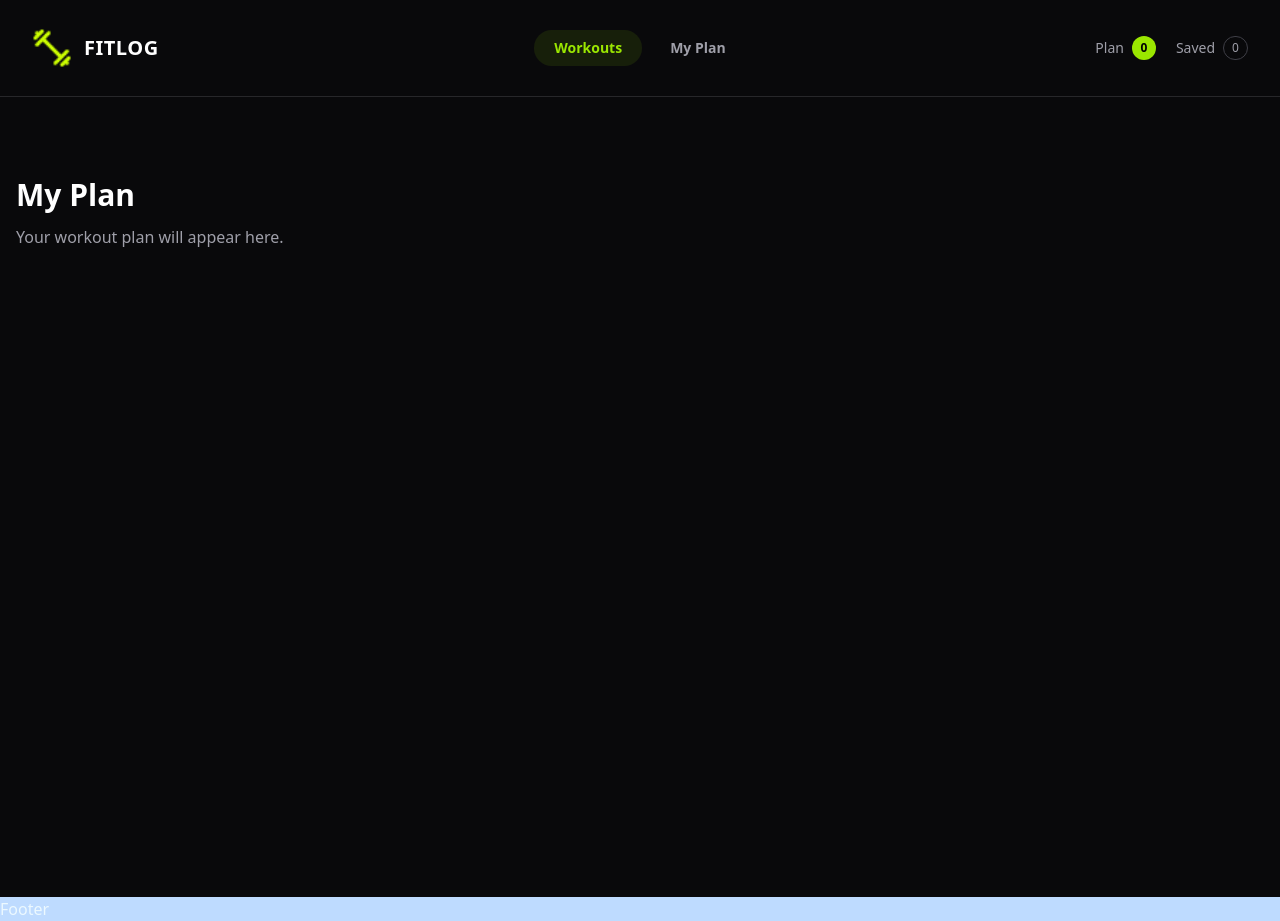
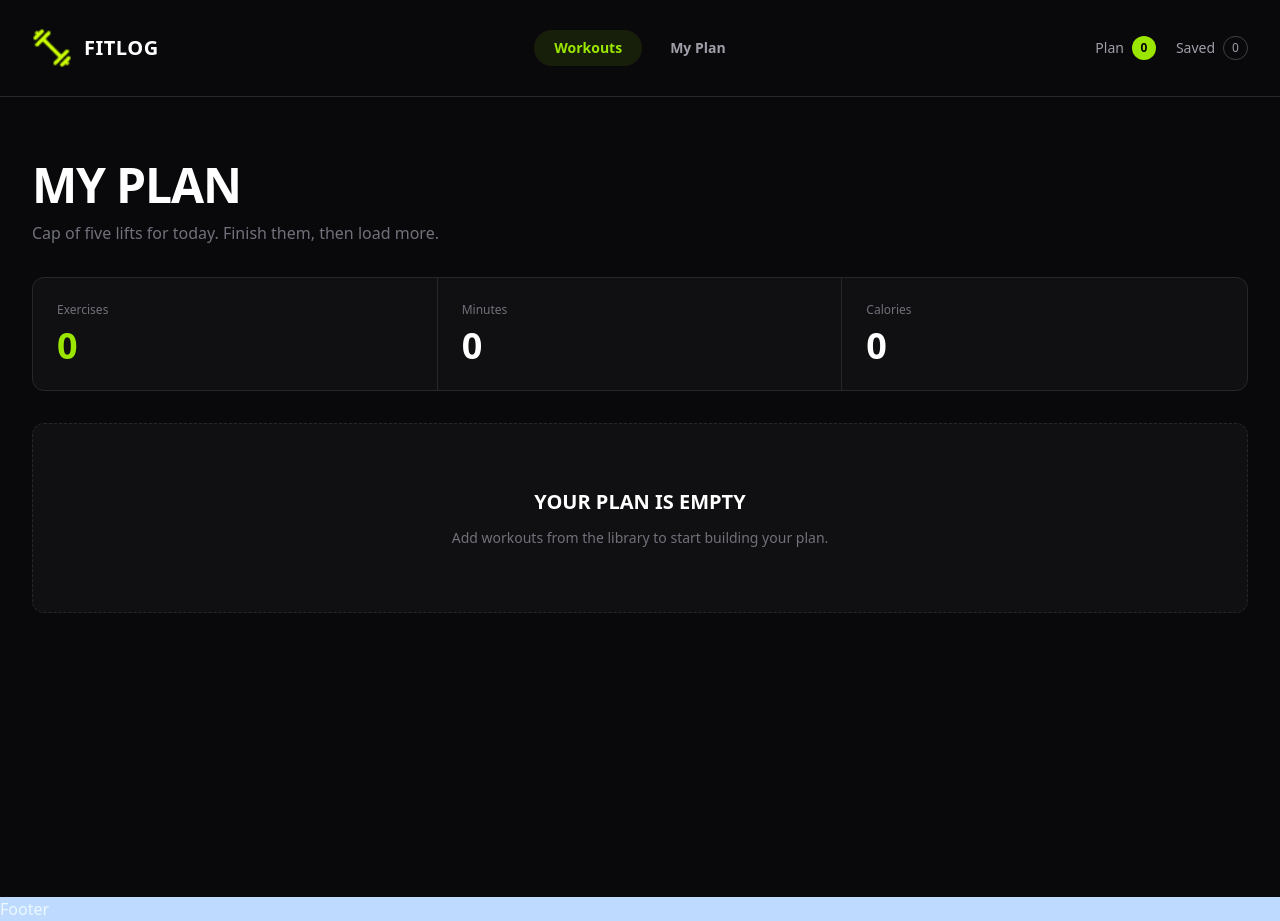
Before and after one commit to mdriyan143/NextJs_Assignment-06, a Next.js app: page /my-plan in a window 1280 px wide. Built offline with nearby package versions, Linux system fonts and the light colour scheme.

Commit message:
Add my plan and counters functionally

```diff
--- a/src/app/layout.tsx
+++ b/src/app/layout.tsx
@@ -3,6 +3,7 @@ import { Geist, Geist_Mono } from "next/font/google";
 import "./globals.css";
 import Navbar from "@/components/shared/Navbar";
 import Footer from "@/components/shared/Footer";
+import PlanProvider from "@/context/PlanContext";
 
 const geistSans = Geist({
   variable: "--font-geist-sans",
@@ -27,14 +28,14 @@ export default function RootLayout({ children }: LayoutProps<"/">) {
       className={`${geistSans.variable} ${geistMono.variable} h-full antialiased`}
     >
       <body className="min-h-full flex flex-col">
-
+        <PlanProvider>
         <Navbar/>
 
         {children}
 
 
         <Footer/>
-
+        </PlanProvider>
         </body>
     </html>
   );
--- a/src/app/my-plan/page.tsx
+++ b/src/app/my-plan/page.tsx
@@ -1,18 +1,127 @@
+"use client";
+
 import React from 'react';
+import { useContext } from "react";
+import Image from "next/image";
+import { PlanContext } from "@/context/PlanContext";
 
 const MyPlanPage = () => {
+ const { plan, setPlan } = useContext(PlanContext);
+
+const totalMinutes = plan.reduce(
+  (total, workout) => total + workout.duration,
+  0
+);
+
+const totalCalories = plan.reduce(
+  (total, workout) => total + workout.caloriesBurned, 0
+);
   return (
-    <section className="min-h-screen bg-zinc-950 px-4 py-20 text-white">
+    <main className="min-h-screen bg-zinc-950 px-4 py-16 text-white sm:px-6 lg:px-8">
       <div className="mx-auto max-w-7xl">
-        <h1 className="text-3xl font-bold">
-          My Plan
-        </h1>
 
-        <p className="mt-3 text-zinc-400">
-          Your workout plan will appear here.
-        </p>
+      <div className="mb-8">
+  <h1 className="text-4xl font-black uppercase tracking-tight sm:text-5xl">
+    My Plan
+  </h1>
+
+  <p className="mt-3 text-sm text-zinc-500 sm:text-base">
+    Cap of five lifts for today. Finish them, then load more.
+  </p>
+</div>
+
+<div className="mb-8 grid overflow-hidden rounded-xl border border-zinc-800 bg-zinc-900/50 sm:grid-cols-3">
+  <div className="border-b border-zinc-800 p-6 sm:border-b-0 sm:border-r">
+    <p className="text-xs text-zinc-500">
+      Exercises
+    </p>
+
+    <p className="mt-2 text-4xl font-black text-lime-400">
+      {plan.length}
+    </p>
+  </div>
+
+  <div className="border-b border-zinc-800 p-6 sm:border-b-0 sm:border-r">
+    <p className="text-xs text-zinc-500">
+      Minutes
+    </p>
+
+    <p className="mt-2 text-4xl font-black text-white">
+      {totalMinutes}
+    </p>
+  </div>
+
+  <div className="p-6">
+    <p className="text-xs text-zinc-500">
+      Calories
+    </p>
+
+    <p className="mt-2 text-4xl font-black text-white">
+      {totalCalories}
+    </p>
+  </div>
+</div>
+
+        {plan.length === 0 ? (
+          <div className="rounded-xl border border-dashed border-zinc-800 bg-zinc-900/50 px-6 py-16 text-center">
+            <h2 className="text-xl font-bold uppercase">
+              Your plan is empty
+            </h2>
+
+            <p className="mt-3 text-sm text-zinc-500">
+              Add workouts from the library to start building your plan.
+            </p>
+          </div>
+        ) : (
+          <div className="grid gap-5 sm:grid-cols-2 lg:grid-cols-3">
+            {plan.map((workout) => (
+              <div
+                key={workout.id}
+                className="overflow-hidden rounded-xl border border-zinc-800 bg-zinc-900">
+                <div className="relative aspect-4/3">
+                  <Image
+                    src={workout.image}
+                    alt={workout.name}
+                    fill
+                    className="object-cover"/>
+                </div>
+
+                <div className="p-5">
+                  <div className="flex flex-wrap gap-2">
+                    {workout.muscleGroups.map((group) => (
+                      <span
+                        key={group}
+                        className="rounded-full bg-lime-400/10 px-3 py-1 text-[10px] font-bold uppercase text-lime-400">
+                        {group}
+                      </span>
+                    ))}
+                  </div>
+
+                  <h2 className="mt-4 text-lg font-black uppercase">
+                    {workout.name}
+                  </h2>
+
+                  <div className="mt-4 flex gap-4 text-xs text-zinc-400">
+                    <span>{workout.duration} min</span>
+                    <span>{workout.sets} sets</span>
+                    <span>{workout.reps} reps</span>
+                  </div>
+
+                  <button
+                    type="button"
+                    onClick={() => {
+                      setPlan(plan.filter((item) => item.id !== workout.id));
+                    }}
+                    className="cursor-pointer mt-5 w-full rounded-md border border-zinc-700 px-4 py-3 text-sm font-semibold text-white transition hover:bg-zinc-800">
+                    Remove
+                  </button>
+                </div>
+              </div>
+            ))}
+          </div>
+        )}
       </div>
-    </section>
+    </main>
   );
 };
 
--- a/src/app/workouts/[id]/page.tsx
+++ b/src/app/workouts/[id]/page.tsx
@@ -5,7 +5,7 @@ import type { Workout } from "@/types/workout.type";
 import WorkoutActions from "@/components/workoutDetails/WorkoutActions";
 
 type WorkoutDetailsPageProps = {
-  params: Promise<{id: string;}>;
+    params: Promise<{ id: string; }>;
 };
 
 const getWorkout = async (id: string): Promise<Workout | null> => {
@@ -28,7 +28,7 @@ const getWorkout = async (id: string): Promise<Workout | null> => {
     }
 };
 
-const WorkoutDetailsPage = async ({params}: WorkoutDetailsPageProps) => {
+const WorkoutDetailsPage = async ({ params }: WorkoutDetailsPageProps) => {
     const { id } = await params;
 
     const workout = await getWorkout(id);
@@ -41,12 +41,12 @@ const WorkoutDetailsPage = async ({params}: WorkoutDetailsPageProps) => {
         <main className="min-h-screen bg-zinc-950 px-4 py-12 text-white sm:px-6 lg:px-8">
             <div className="mx-auto grid max-w-7xl gap-14 lg:grid-cols-[1fr_1fr]">
 
-        <div className="relative aspect-[4/5] overflow-hidden rounded-xl bg-zinc-900">
+                <div className="relative aspect-4/5 overflow-hidden rounded-xl bg-zinc-900">
                     <Image
                         src={workout.image}
                         alt={workout.name}
                         fill
-            className="object-cover"/>
+                        className="object-cover" />
                 </div>
 
                 <div className="flex flex-col justify-center">
@@ -164,8 +164,7 @@ const WorkoutDetailsPage = async ({params}: WorkoutDetailsPageProps) => {
                         </ol>
                     </div>
 
-          <WorkoutActions />
-
+                    <WorkoutActions workout={workout} />
                 </div>
             </div>
         </main>
--- a/src/components/shared/Navbar.tsx
+++ b/src/components/shared/Navbar.tsx
@@ -1,8 +1,13 @@
+"use client";
 import Image from "next/image";
 import Link from "next/link";
+import { useContext } from "react";
 import logo from "@/assets/logo.png";
+import { PlanContext } from "@/context/PlanContext";
 
 const Navbar = () => {
+  const { plan, saved } = useContext(PlanContext);
+
   return (
     <nav className="border-b border-zinc-800 bg-zinc-950">
       <div className="navbar min-h-24 px-4 sm:px-6 lg:px-8">
@@ -43,7 +48,7 @@ const Navbar = () => {
             </span>
 
             <span className="flex h-6 min-w-6 items-center justify-center rounded-full bg-lime-400 px-2 text-xs font-bold text-black">
-              0
+              {plan.length}
             </span>
           </div>
 
@@ -53,7 +58,7 @@ const Navbar = () => {
             </span>
 
             <span className="flex h-6 min-w-6 items-center justify-center rounded-full border border-zinc-700 px-2 text-xs text-zinc-400">
-              0
+              {saved.length}
             </span>
           </div>
         </div>
--- a/src/components/workoutDetails/WorkoutActions.tsx
+++ b/src/components/workoutDetails/WorkoutActions.tsx
@@ -1,19 +1,53 @@
-import React from 'react';
+"use client";
 
-const WorkoutActions = () => {
+import { useContext } from "react";
+import { PlanContext } from "@/context/PlanContext";
+import type { Workout } from "@/types/workout.type";
+
+type WorkoutActionsProps = {
+  workout: Workout;
+};
+
+const WorkoutActions = ({ workout }: WorkoutActionsProps) => {
+  const { plan, setPlan, saved, setSaved } = useContext(PlanContext);
+
+  const handleAddToPlan = () => {
+    const alreadyAdded = plan.some(
+      (item) => item.id === workout.id
+    );
+
+    if (alreadyAdded) {
+      return;
+    }
+
+    setPlan([...plan, workout]);
+  };
+
+  const handleSave = () => {
+    const alreadySaved = saved.some(
+      (item) => item.id === workout.id
+    );
+
+    if (alreadySaved) {
+      return;
+    }
+
+    setSaved([...saved, workout]);
+  };
+
   return (
     <div className="mt-10 flex flex-wrap gap-4">
       <button
         type="button"
-        className="rounded-md bg-lime-400 px-5 py-3 text-sm font-semibold text-black"
-      >
+        onClick={handleAddToPlan}
+        className="cursor-pointer rounded-md bg-lime-400 px-5 py-3 text-sm font-semibold text-black transition hover:bg-lime-300">
         Add to today&apos;s plan
       </button>
 
       <button
         type="button"
-        className="rounded-md border border-zinc-700 px-5 py-3 text-sm font-semibold text-white"
-      >
+        onClick={handleSave}
+        className="cursor-pointer rounded-md border border-zinc-700 px-5 py-3 text-sm font-semibold text-white transition hover:bg-zinc-900">
         Save for later
       </button>
     </div>
--- /dev/null
+++ b/src/context/PlanContext.tsx
@@ -0,0 +1,37 @@
+"use client";
+import { Workout } from "@/types/workout.type";
+import React, { createContext, ReactNode, useState } from "react";
+
+interface IPlanContext {
+  plan: Workout[];
+  setPlan: React.Dispatch<React.SetStateAction<Workout[]>>;
+  saved: Workout[];
+  setSaved: React.Dispatch<React.SetStateAction<Workout[]>>;
+}
+
+export const PlanContext = createContext<IPlanContext>({
+  plan: [],
+  setPlan: () => {},
+  saved: [],
+  setSaved: () => {},
+});
+
+const PlanProvider = ({ children }: { children: ReactNode }) => {
+  const [plan, setPlan] = useState<Workout[]>([]);
+  const [saved, setSaved] = useState<Workout[]>([]);
+
+  const sharedData = {
+    plan,
+    setPlan,
+    saved,
+    setSaved,
+  };
+
+  return (
+    <PlanContext.Provider value={sharedData}>
+      {children}
+    </PlanContext.Provider>
+  );
+};
+
+export default PlanProvider;
```
Lines whose indentation alone changed are shown as unchanged.
